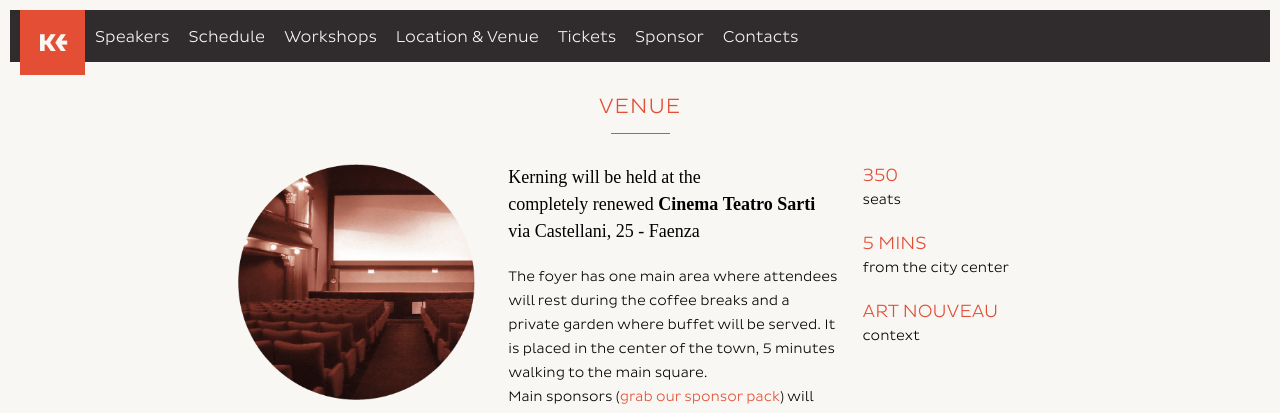
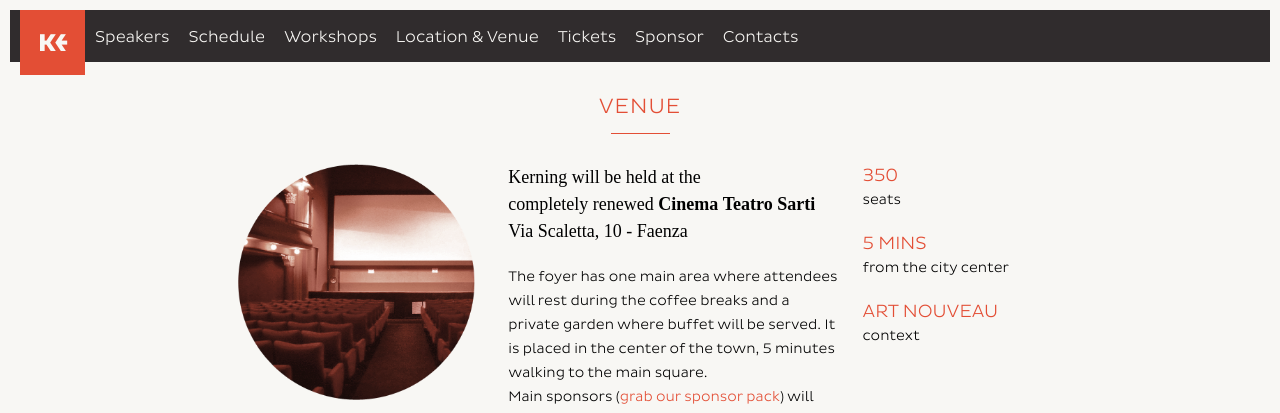
Before and after one commit to GrUSP/2013.kerning.it, a Jekyll site: the page built from venue.html, in a window 1280 px wide and 900 px high. Shown: the top 413 px of the window. Built offline with Jekyll 4.4.1, drawn with Linux system fonts in a browser that asks for light colours; nearby versions of some CDN libraries; Markdown is read by kramdown in place of the engine named in the settings.

Commit message:
indirizzo cinema corretto

```diff
--- a/_includes/section-venue.html
+++ b/_includes/section-venue.html
@@ -9,7 +9,7 @@
 				<div class="col">
 					<h3>Kerning will be held at the completely&nbsp;renewed
 					<b>Cinema&nbsp;Teatro&nbsp;Sarti</b><br>
-					via Castellani, 25 - Faenza</h3>
+					Via Scaletta, 10 - Faenza</h3>
 
 					<p>The foyer has one main area where attendees will rest during the coffee breaks and a private garden where buffet will be served.
 					It is placed in the center of the town, 5 minutes walking to the main&nbsp;square.</p>
```
